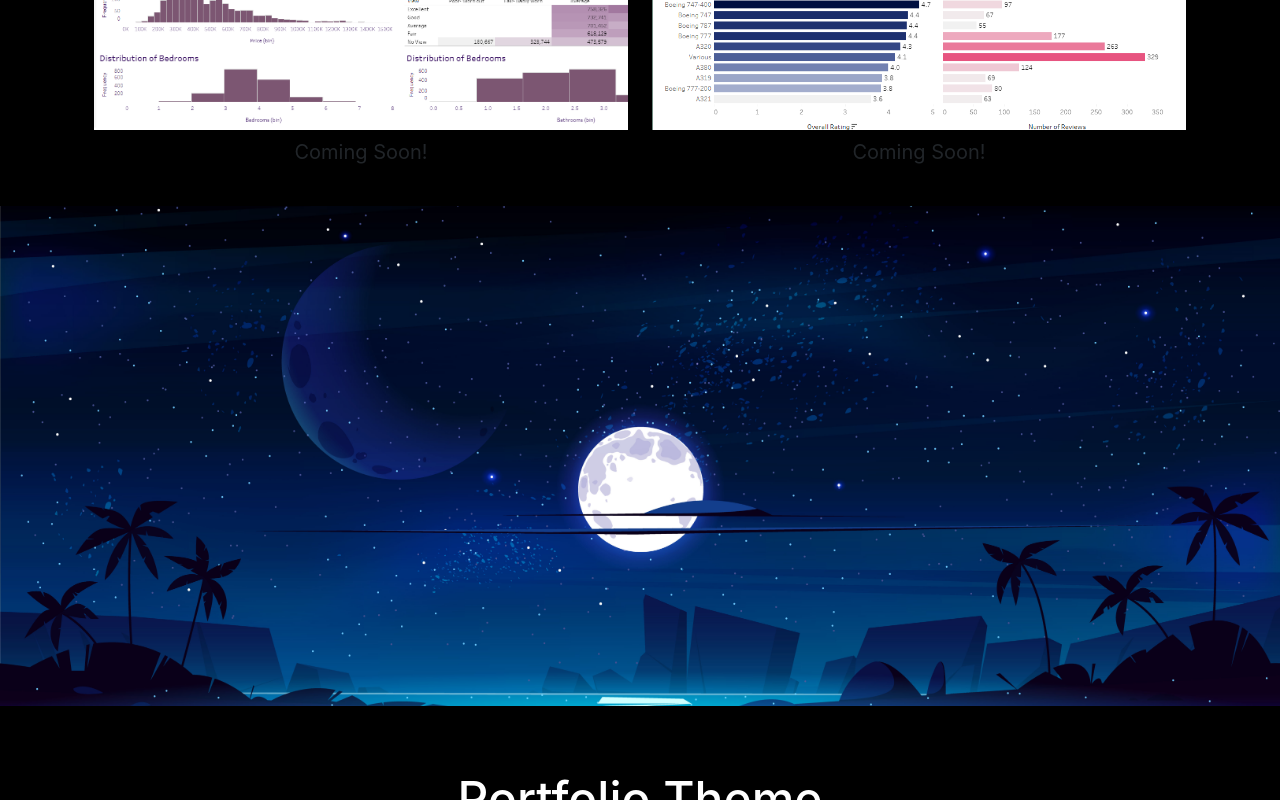
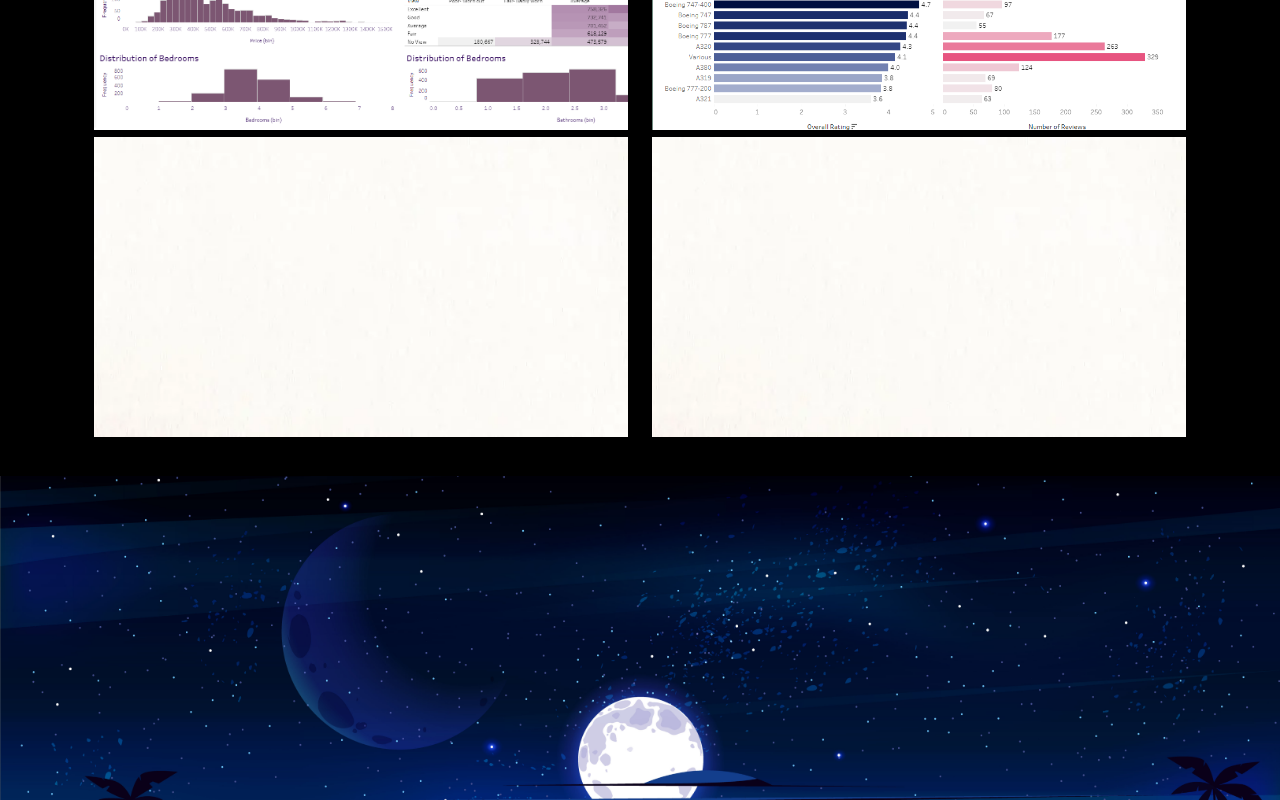
Before and after one commit to ishsarin/Anshpal-Portfolio, a React (Create React App) app: page / in a window 1280 px wide. Shown: the part 1380-2180 px from the top of the page. Built offline with nearby package versions, Linux system fonts and the light colour scheme.

Commit message:
all changes done and completed project

```diff
--- a/src/App.css
+++ b/src/App.css
@@ -221,13 +221,12 @@
   padding: 1rem;
 }
 
+.resume-btn {
+  margin-left: 20%;
+  padding-top: 10px;
+}
 .coming-soon {
-  display: flex;
-  justify-content: center;
-  align-items: center;
-  border: 5px solid white;
-  color: white;
-  height: 24rem;
+  width: -webkit-fill-available !important;
 }
 
 @media (max-width: 767px) {
@@ -274,6 +273,9 @@
   .IamSection_css div {
     left: 9%;
   }
+  .coming-soon {
+    width: 223% !important;
+  }
 
   .bottom_arrow {
     position: inherit;
@@ -299,22 +301,25 @@
     padding-left: 0px;
   }
   .img-fluid {
-    max-width: 223%;
+    max-width: 223% !important;
     height: auto;
+  }
+  .resume-btn {
+    margin-left: 0px !important;
   }
 
   .parallax {
     /* background: url("./media/About_and_Home_Page/abg1.png"); */
     background: url("./media/blue-background.jpg");
     min-height: 300px;
-    background-position: center;
+    background-position: bottom;
     background-repeat: no-repeat;
   }
   .parallax2 {
     /* background: url("./media/About_and_Home_Page/abg3.png"); */
     background: url("./media/blue-background.jpg");
     min-height: 300px;
-    background-position: center;
+    background-position: bottom;
     background-repeat: no-repeat;
   }
   .project1_img1 {
@@ -420,6 +425,7 @@
   .about_the_website_text {
     padding-left: 1rem;
     text-align: center !important;
+    padding-bottom: 2rem;
   }
 
   .contact {
--- a/src/components/About.js
+++ b/src/components/About.js
@@ -12,13 +12,22 @@ const About = () => {
 
       <div className="row about-portfolio">
         <div className="col-md-6 about_the_website_text ">
-          <p>
+          <p className="mb-5">
             Welcome to my portfolio website, where I showcase my expertise in
             product and business analysis through dynamic Tableau visualization
             projects. Dive into a world of data-driven storytelling as I unravel
             insights that transcend numbers, offering a glimpse into my
             analytical prowess and strategic thinking.
           </p>
+          <button className="btn btn-primary w-50 resume-btn p-3">
+            <a
+              href="https://drive.google.com/file/d/1w84x-DefuTLXcofAI0ZaSuX54E-7JhfQ/view"
+              target="_blank"
+              style={{ color: "white", textDecoration: "none" }}
+            >
+              Resume
+            </a>
+          </button>
         </div>
         <div className="col-md-6 token">
           <img
--- a/src/components/AllProjects.js
+++ b/src/components/AllProjects.js
@@ -10,6 +10,7 @@ import Smaug from "../media/Smaug.png";
 import PMAT from "../media/PMAT_Dragon_Drall-E.png";
 import Home_visual from "../media/House_Sales_Visualization.png";
 import Airline_visual from "../media/Airline_visual.png";
+import white from "../media/white.webp";
 const AllProjects = () => {
   return (
     <div className="container AllProjects" id="project">
@@ -40,7 +41,6 @@ const AllProjects = () => {
                     // src={imperialdicechess}
                     src={Home_visual}
                     alt=""
-                    style={{ height: "25rem" }}
                   />
                   <span className="allprojects_img">
                     {" "}
@@ -73,27 +73,33 @@ const AllProjects = () => {
               </span>
             </div>
             <div className="col projects_col">
-              <span className="img2">
-                {/* <Link to="/allprojects/Rebirth"> */}
+              <span className="img1">
+                {/* <Link to="/allprojects/VIFDM"> */}
+
+                {/* <img className="project_img img-fluid" src={VIFDM} alt="" /> */}
                 <img
                   className="project_img img-fluid"
-                  // src="https://i.ibb.co/zHD06dn/SDE-Dragon-Penelope.png"
-                  src={Rebirth}
+                  src={white}
                   alt=""
+                  style={{ width: "-webkit-fill-available" }}
                 />
-                <span className="allprojects_img ">Coming Soon!</span>
+
+                <span className="allprojects_img">Coming Soon!</span>
                 {/* </Link> */}
               </span>
             </div>
             <div className="col projects_col">
-              <span className="img2">
-                {/* <Link to="/allprojects/Blok1"> */}
+              <span className="img1">
+                {/* <Link to="/allprojects/VIFDM"> */}
+
+                {/* <img className="project_img img-fluid" src={VIFDM} alt="" /> */}
                 <img
                   className="project_img img-fluid"
-                  // src="https://i.ibb.co/yVrBk38/IDE-Dragon-Waeve.png"
-                  src={Blok1}
+                  src={white}
                   alt=""
+                  style={{ width: "-webkit-fill-available" }}
                 />
+
                 <span className="allprojects_img">Coming Soon!</span>
                 {/* </Link> */}
               </span>
--- a/src/components/Nav.js
+++ b/src/components/Nav.js
@@ -42,7 +42,12 @@ const Nav = () => {
                 </Link>
               </li>
               <li className="nav-item">
-                <a className="nav-link " aria-current="page" href="">
+                <a
+                  className="nav-link "
+                  aria-current="page"
+                  href="https://drive.google.com/file/d/1w84x-DefuTLXcofAI0ZaSuX54E-7JhfQ/view?usp=sharing"
+                  target="_blank"
+                >
                   RESUME
                 </a>
               </li>
--- a/src/components/Projects.js
+++ b/src/components/Projects.js
@@ -6,6 +6,7 @@ import Rebirth from "../media/SDE_Dragon_Penelope.png";
 import Home_visual from "../media/House_Sales_Visualization.png";
 import Airline_visual from "../media/Airline_visual.png";
 import Blok1 from "../media/IDE_Dragon_Waeve.png";
+import white from "../media/white.webp";
 const Projects = () => {
   return (
     <div className="container" id="project">
@@ -66,28 +67,32 @@ const Projects = () => {
                 </a>
               </span>
             </div>
-            <div className="col projects_col ">
-              <span className="img2">
-                {/* <Link to="/allprojects/Rebirth"> */}
+            <div className="col projects_col">
+              <span className="img1">
+                {/* <Link to="/allprojects/VIFDM"> */}
+                {/* <img className="project_img img-fluid" src={VIFDM} alt="" /> */}
                 <img
-                  className="project_img img-fluid"
-                  // src="https://i.ibb.co/zHD06dn/SDE-Dragon-Penelope.png"
-                  src=""
+                  className="project_img img-fluid coming-soon"
+                  src={white}
                   alt=""
                 />
-                <span className="">Coming Soon!</span>
+
+                <span className="allprojects_img">Coming Soon!</span>
                 {/* </Link> */}
               </span>
             </div>
-            <div className="col projects_col ">
-              <span className="img2">
-                {/* <Link to="/allprojects/Blok1"> */}
+            <div className="col projects_col">
+              <span className="img1">
+                {/* <Link to="/allprojects/VIFDM"> */}
+
+                {/* <img className="project_img img-fluid" src={VIFDM} alt="" /> */}
                 <img
-                  className="project_img img-fluid"
-                  // src="https://i.ibb.co/yVrBk38/IDE-Dragon-Waeve.png"
-                  src=""
+                  className="project_img img-fluid coming-soon"
+                  src={white}
+                  alt=""
                 />
-                <span className="">Coming Soon!</span>
+
+                <span className="allprojects_img">Coming Soon!</span>
                 {/* </Link> */}
               </span>
             </div>
```
Also changed, not shown: src/media/white.webp (added).
